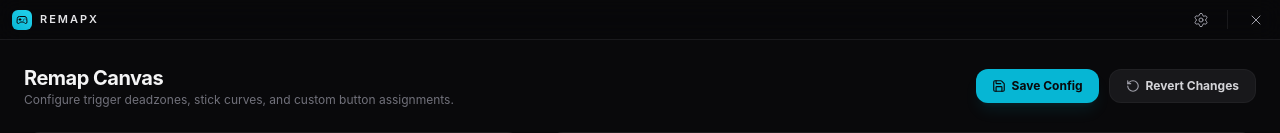
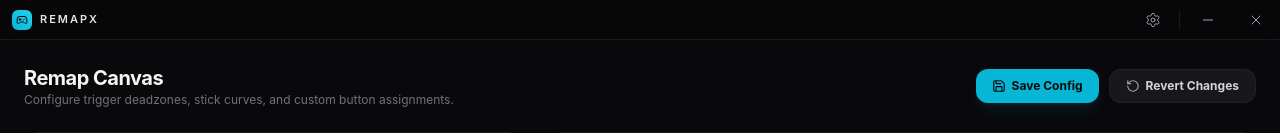
Before and after one commit to KidiXDev/RemapX, a React app: page / in a window 1280 px wide. Shown: the top 133 px of the page. Built offline with nearby package versions, Linux system fonts and the light colour scheme; the HTML template or start-up script is replaced by a standard one.

Commit message:
fix: titlebar

```diff
--- a/src/components/layout/titlebar.tsx
+++ b/src/components/layout/titlebar.tsx
@@ -1,6 +1,12 @@
 import { Button } from '@/components/common/button';
 import { getCurrentWindow } from '@tauri-apps/api/window';
-import { ArrowLeft, Gamepad2, Settings as SettingsIcon, X } from 'lucide-react';
+import {
+  ArrowLeft,
+  Gamepad2,
+  Minus,
+  Settings as SettingsIcon,
+  X
+} from 'lucide-react';
 import { type MouseEvent } from 'react';
 import { Link } from 'react-router';
 
@@ -16,6 +22,11 @@
   const onClose = async () => {
     if (!canUseTauriWindow) return;
     await getCurrentWindow().close();
+  };
+
+  const onMinimize = async () => {
+    if (!canUseTauriWindow) return;
+    await getCurrentWindow().minimize();
   };
 
   const onTitlebarMouseDown = async (event: MouseEvent<HTMLDivElement>) => {
@@ -64,6 +75,12 @@
 
         <div className="flex items-stretch h-full">
           <button
+            className="w-12 h-full flex items-center justify-center text-zinc-400 hover:text-white hover:bg-zinc-800 active:bg-zinc-800/80 transition-colors duration-100"
+            onClick={onMinimize}
+          >
+            <Minus className="size-4" strokeWidth={1.5} />
+          </button>
+          <button
             className="w-12 h-full flex items-center justify-center text-zinc-400 hover:text-white hover:bg-red-700 active:bg-red-700/80 transition-colors duration-100"
             onClick={onClose}
           >
```
